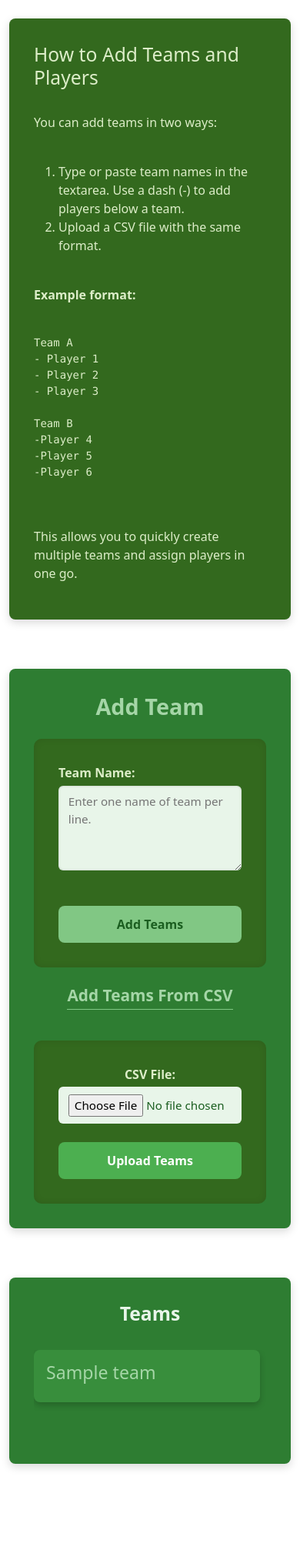
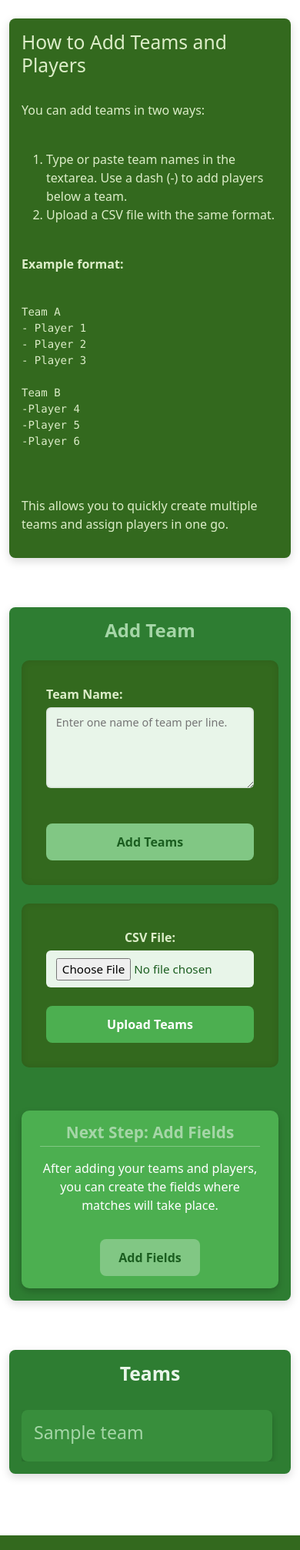
Before and after one commit to VeselinMar/TournamentManager, a Django app: page /tournament/1/teams/create/ in a window 390 px wide. Shown: the part 56-2070 px from the top of the page at 77% size. Run offline with Django 4.2, Linux system fonts and the light colour scheme; a user stored in the database is signed in; tables that the repository leaves empty hold one stand-in row (values such as "Sample post").

Commit message:
fix add team visuals

```diff
--- a/tournamentapp/static/css/team_form.css
+++ b/tournamentapp/static/css/team_form.css
@@ -6,7 +6,7 @@
   gap: 2rem;
   max-width: 1400px;
   margin: 3rem auto;
-  align-items: flex-start;
+  align-items: stretch; /* ensures columns are same height */
   flex-wrap: wrap; /* allows wrapping on smaller screens */
 }
 
@@ -21,7 +21,6 @@
 .dashboard-left,
 .dashboard-center,
 .dashboard-right {
-  max-height: 800px;
   flex: 1;
   min-width: 250px;
   padding: 2rem;
@@ -82,6 +81,9 @@
   padding: 2rem;
   border-radius: 10px;
   box-shadow: inset 0 0 10px rgba(0,0,0,0.1);
+  width: 100%;
+  max-width: 450px;
+  align-self: center;
 }
 
 .dashboard-center .form label {
@@ -100,7 +102,7 @@
   width: 100%;
   font-size: 0.95rem;
   outline: none;
-  background-color: #e8f5e9; /* light input background */
+  background-color: #e8f5e9;
   color: #1b5e20;
 }
 
@@ -127,6 +129,7 @@
 .dashboard-center .btn-primary:hover {
   background-color: #66bb6a;
   color: white;
+  transform: scale(1.03);
 }
 
 .dashboard-center .btn-success {
@@ -137,6 +140,7 @@
 .dashboard-center .btn-success:hover {
   background-color: #388e3c;
   color: #e8f5e9;
+  transform: scale(1.03);
 }
 
 .dashboard-center .section-title {
@@ -148,11 +152,43 @@
   padding-bottom: 0.3rem;
 }
 
+/* Next Step Box */
+.next-step {
+  background-color: #4caf50;
+  padding: 1.5rem 2rem;
+  border-radius: 10px;
+  text-align: center;
+  color: white;
+  margin-top: 2rem;
+  box-shadow: 0 4px 10px rgba(0,0,0,0.2);
+  width: 100%;
+  max-width: 450px;
+  align-self: center;
+}
+
+.next-step .btn-secondary {
+  background-color: #81c784;
+  color: #1b5e20;
+  font-weight: bold;
+  padding: 0.75rem 1.5rem;
+  border-radius: 8px;
+  text-decoration: none;
+  display: inline-block;
+  margin-top: 1rem;
+  transition: all 0.2s ease-in-out;
+}
+
+.next-step .btn-secondary:hover {
+  background-color: #66bb6a;
+  color: white;
+  transform: scale(1.03);
+}
+
 /* ==========================
    Scrollable Teams Section
 ========================== */
 .teams-scroll {
-  max-height: calc(4 * 120px + 5 * 1.42rem);
+  max-height: 80vh; /* dynamic height */
   overflow-y: auto;
   padding-right: 0.5rem;
 }
@@ -189,7 +225,7 @@
 }
 
 .team-card:hover {
-  transform: translateY(-5px);
+  transform: translateY(-5px) scale(1.02);
   box-shadow: 0 8px 16px rgba(0,0,0,0.3);
 }
 
@@ -212,11 +248,13 @@
 .team-link {
   color: #a5d6a7;
   text-decoration: none;
-  transition: color 0.2s;
+  transition: color 0.2s, transform 0.2s;
+  display: block;
 }
 
 .team-link:hover {
   color: #ffffff;
+  transform: scale(1.02);
 }
 
 /* ==========================
@@ -238,4 +276,30 @@
   .teams-columns {
     grid-template-columns: 1fr;
   }
+
+  .dashboard-center .form,
+  .next-step {
+    max-width: 100%;
+  }
 }
+
+@media (max-width: 768px) {
+  .dashboard-left,
+  .dashboard-center,
+  .dashboard-right {
+    padding: 1rem;
+  }
+
+  .dashboard-center .page-title {
+    font-size: 1.5rem;
+  }
+
+  .dashboard-center .form input,
+  .dashboard-center .form textarea {
+    font-size: 0.9rem;
+  }
+
+  .next-step {
+    padding: 1rem 1.5rem;
+  }
+}
--- a/tournamentapp/templates/teams/team_form.html
+++ b/tournamentapp/templates/teams/team_form.html
@@ -28,7 +28,7 @@ Team B
     <p>This allows you to quickly create multiple teams and assign players in one go.</p>
   </div>
 
-  <!-- Center: Forms -->
+  <!-- Center: Forms + Next Step -->
   <div class="dashboard-center container team-form-container">
     <h1 class="page-title">Add Team</h1>
 
@@ -48,7 +48,6 @@ Team B
     </form>
 
     <!-- CSV Upload -->
-    <h2 class="section-title">Add Teams From CSV</h2>
     <form method="post" enctype="multipart/form-data" class="form form-batch">
       {% csrf_token %}
       <div class="form-group">
@@ -57,6 +56,17 @@ Team B
       </div>
       <button type="submit" name="submit_type" value="batch" class="btn btn-success">Upload Teams</button>
     </form>
+
+    <!-- Next Step: Add Fields -->
+    <div class="next-step">
+      <h2 class="section-title">Next Step: Add Fields</h2>
+      <p>
+        After adding your teams and players, you can create the fields where matches will take place.
+      </p>
+      <a href="{% url 'field-create' tournament_id=tournament.pk %}" class="btn btn-secondary">
+        Add Fields
+      </a>
+    </div>
   </div>
 
   <!-- Right: Teams List -->
@@ -68,9 +78,8 @@ Team B
         {% for team in tournament.teams.all %}
           <div class="team-card">
             <a href="{% url 'team-detail' tournament_id=tournament.pk pk=team.pk %}" class="team-link">
-            <h3>
-              {{ team.name }}
-            </h3>
+              <h3>{{ team.name }}</h3>
+            </a>
             {% if team.player_set.count %}
               <ul>
                 {% for player in team.player_set.all %}
```
